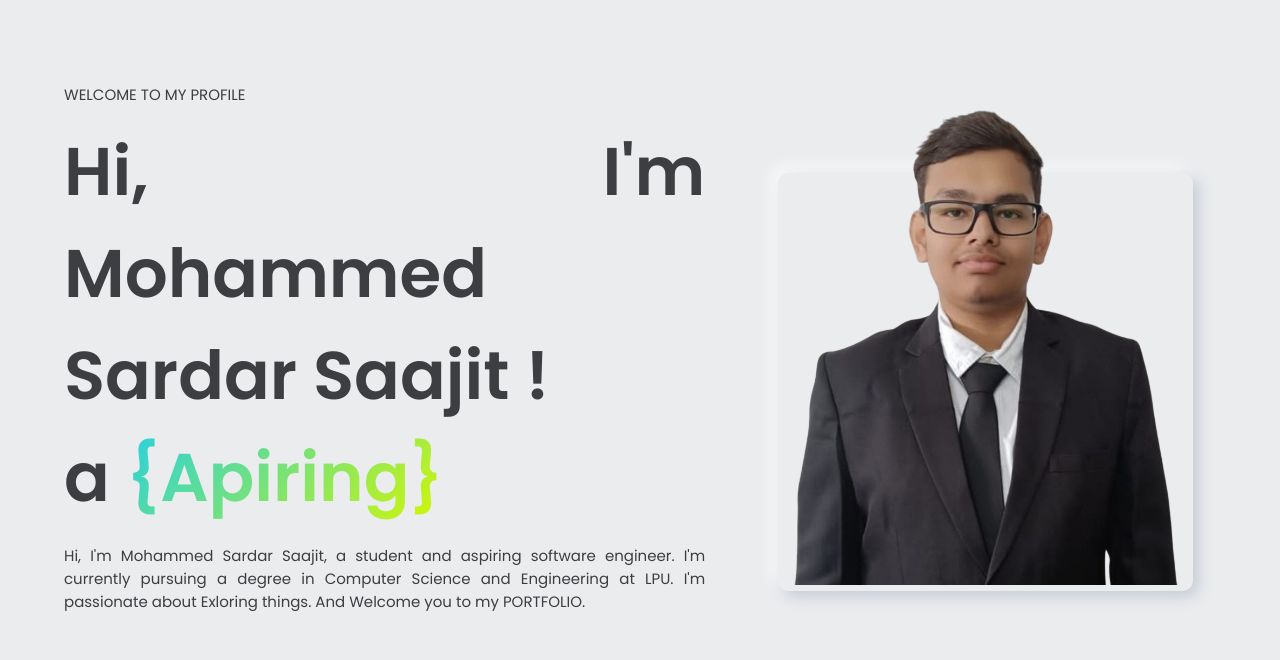
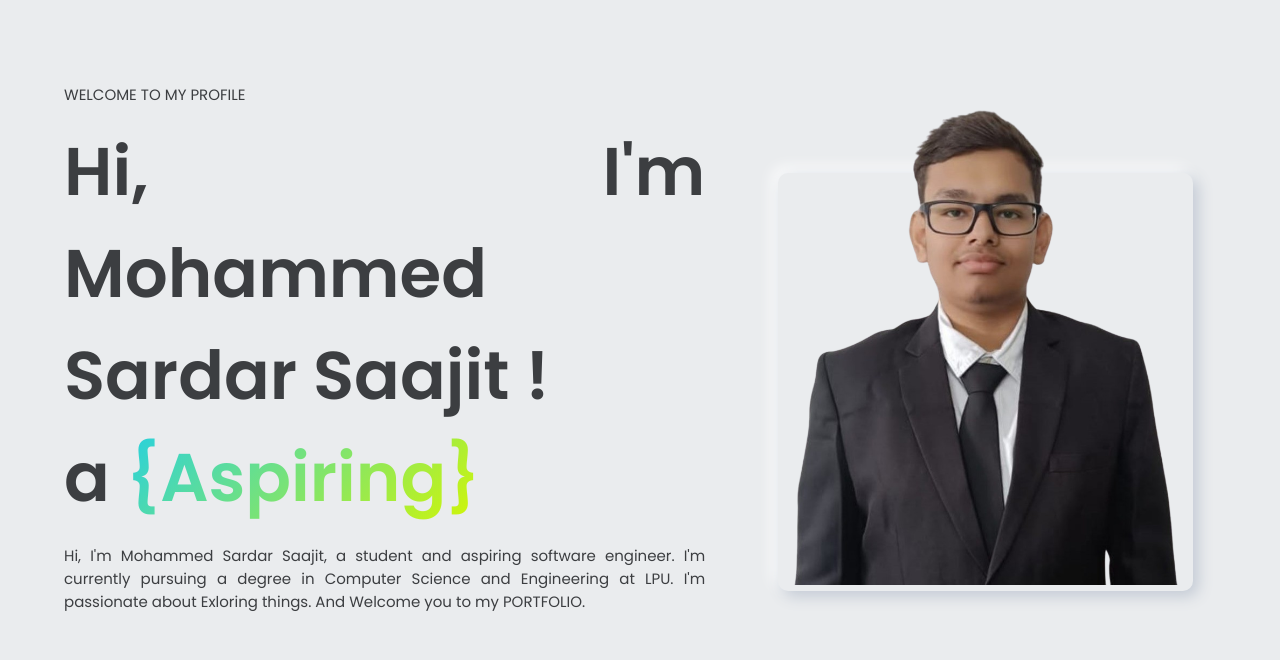
Before and after one commit to MohammedSardarSaajit4488/MY-PORTFOLIO, a plain HTML site: page index.html in a window 1280 px wide. Shown: the part 82-742 px from the top of the page. Drawn offline with Linux system fonts and the light colour scheme.

Commit message:
Update index.html

```diff
--- a/index.html
+++ b/index.html
@@ -40,7 +40,7 @@
             <h1>
                 Hi, I'm Mohammed Sardar Saajit !<br/>
                 a <div class="gradientText">
-                    <div class="job" data-job1="{Apiring}" data-job2="{Devoloper!.}"></div>
+                    <div class="job" data-job1="{Aspiring}" data-job2="{Devoloper!.}"></div>
                 </div>
             </h1>
             <p>Hi, I'm Mohammed Sardar Saajit, a student and aspiring software engineer. I'm currently pursuing a degree in Computer Science and Engineering at LPU. I'm passionate about Exloring things. And Welcome you to my PORTFOLIO.</p>
```
